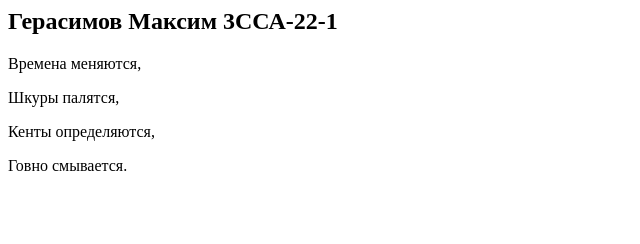
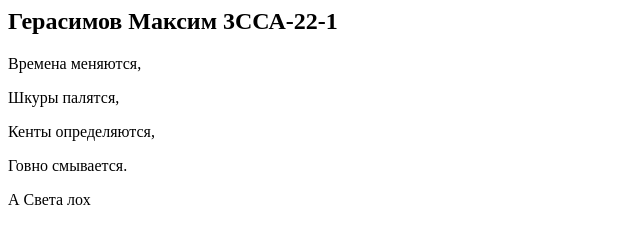
Before and after one commit to Maxim1-rgb/Aura, a plain HTML site: page index.html in a window 1280 px wide. Shown: the full height of the page, 0-640 px from the left. Drawn offline with Linux system fonts and the light colour scheme.

Commit message:
Update index.html

```diff
--- a/index.html
+++ b/index.html
@@ -4,4 +4,5 @@
   <p>Шкуры палятся,</p>
   <p>Кенты определяются,</p>
   <p>Говно смывается.</p>
+  <p>А Света лох</p>
 </section>
```
